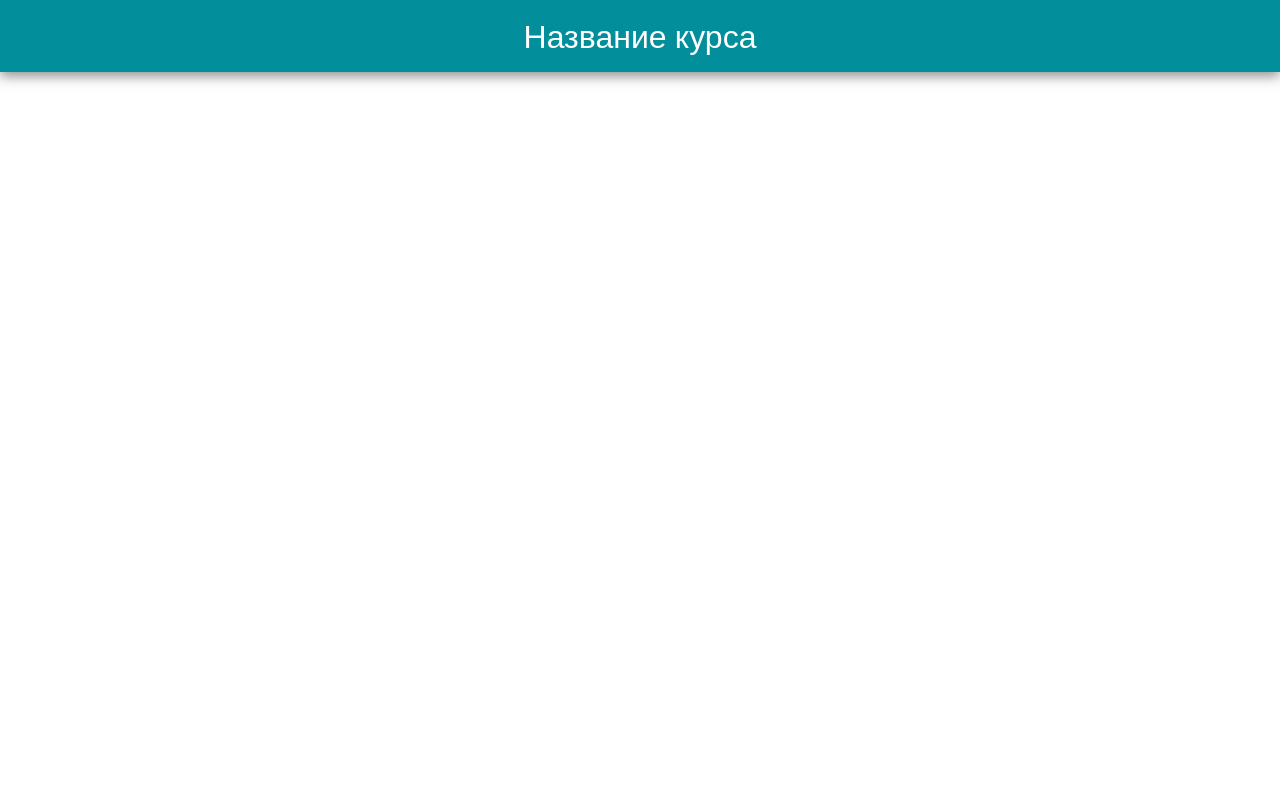
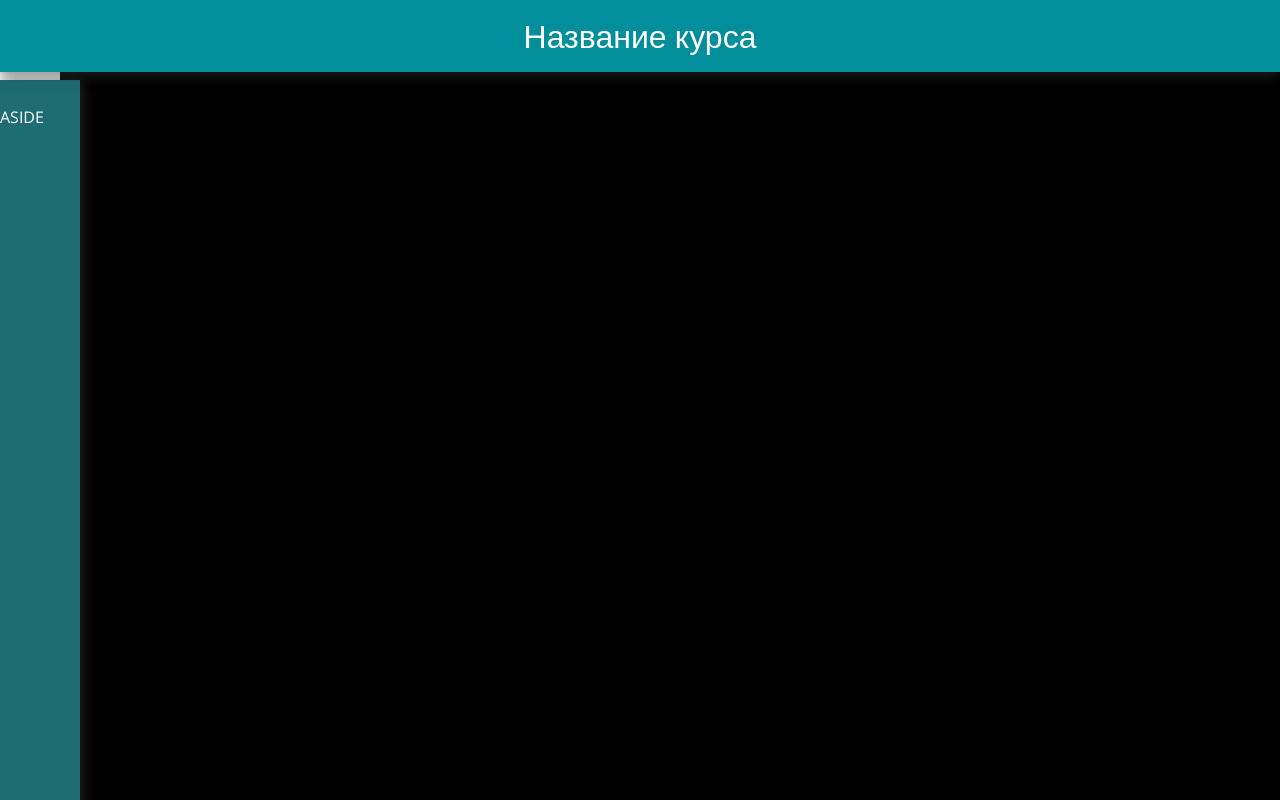
Before and after one commit to DenisDrozd/ira-project, an Angular app: page / in a window 1280 px wide. Shown: the top 800 px of the page. Built offline with nearby package versions, Linux system fonts and the light colour scheme.

Commit message:
page1-05: aside init

```diff
--- a/src/app/app.component.html
+++ b/src/app/app.component.html
@@ -1,4 +1,11 @@
 <app-header class="header"></app-header>
+<app-aside class="aside"></app-aside>
 <div class="body">
-
+    <div class="container">
+        <div class="row">
+            <div class="test">
+                tesd
+            </div>
+        </div>
+    </div>
 </div>
--- a/src/app/app.module.ts
+++ b/src/app/app.module.ts
@@ -3,11 +3,13 @@ import {NgModule} from '@angular/core';
 
 import {AppComponent} from './app.component';
 import {HeaderModule} from './header/header.module';
+import {AsideModule} from './aside/aside.module';
 
 @NgModule({
     imports: [
         BrowserModule,
-        HeaderModule
+        HeaderModule,
+        AsideModule
     ],
     declarations: [
         AppComponent
--- a/src/app/app.style.less
+++ b/src/app/app.style.less
@@ -1,3 +1,5 @@
+@import '../sharedStyle/index';
+
 :host {
     display: block;
 }
@@ -5,8 +7,23 @@
 .header {
     position: sticky;
     top: 0;
+    z-index: 3;
+}
+
+.aside {
+    position: fixed;
+    top: 0;
+    left: 0;
+    bottom: 0;
+    z-index: 2;
 }
 
 .body {
+    margin-left: 80px;
+}
+
+.test {
+    width: 100%;
     height: 200vh;
+    background-color: black;
 }
--- /dev/null
+++ b/src/app/aside/aside.component.html
@@ -0,0 +1,3 @@
+<div class="aside">
+    ASIDE
+</div>
--- /dev/null
+++ b/src/app/aside/aside.module.ts
@@ -0,0 +1,23 @@
+import {BrowserModule} from '@angular/platform-browser';
+import {NgModule} from '@angular/core';
+import {CommonModule} from '@angular/common';
+import {AsideComponent} from './aside.component';
+
+@NgModule({
+    imports: [
+        CommonModule,
+        BrowserModule
+    ],
+    declarations: [
+        AsideComponent
+    ],
+    exports: [
+        AsideComponent
+    ],
+    entryComponents: [
+        AsideComponent
+    ],
+    providers: [],
+    bootstrap: [AsideComponent]
+})
+export class AsideModule { }
--- /dev/null
+++ b/src/app/aside/aside.style.less
@@ -0,0 +1,20 @@
+@import '../../sharedStyle/index';
+
+:host {
+    display: block;
+}
+
+.aside {
+    .transition(width);
+    width: 80px;
+    height: 100%;
+    margin-top: 80px;
+    padding: 28px 0;
+    box-shadow: 4px 0 12px 0 fade(@black, 56);
+    color: @aside-color;
+    background-color: @aside-bg;
+
+    &:hover {
+        width: 320px;
+    }
+}
--- a/src/app/header/header.component.ts
+++ b/src/app/header/header.component.ts
@@ -1,4 +1,4 @@
-import { Component } from '@angular/core';
+import {Component} from '@angular/core';
 
 @Component({
     selector: 'app-header',
--- a/src/sharedStyle/grid.less
+++ b/src/sharedStyle/grid.less
@@ -75,22 +75,4 @@
 .container {
     width: 100%;
     box-sizing: border-box;
-    margin: 0 auto;
-
-    @media @mobile {
-        padding-left: 16px;
-        padding-right: 16px;
-    }
-
-    @media @tablet-interval {
-        max-width: @sb-container-tablet;
-    }
-
-    @media @desktop-interval {
-        max-width: @sb-container-desktop;
-    }
-
-    @media @desktop-lg-min {
-        max-width: @sb-container-fullscreen;
-    }
 }
--- a/src/sharedStyle/variables.less
+++ b/src/sharedStyle/variables.less
@@ -9,6 +9,8 @@
 
 @header-bg: @color-palette-1;
 @header-color: @white;
+@aside-bg: @color-palette-2;
+@aside-color: @white;
 
 @mobile: ~'screen and (max-width: 639px)';
 @mobile-min: ~'screen and (min-width: 300px)';
@@ -20,7 +22,3 @@
 @desktop-min: ~'screen and (min-width: 960px)';
 @desktop-interval: ~'(min-width: 960px) and (max-width: 1359px)';
 @desktop-lg-min: ~'screen and (min-width: 1360px)';
-
-@sb-container-tablet: 608px;
-@sb-container-desktop: 824px;
-@sb-container-fullscreen: 1104px;
--- a/src/styles.less
+++ b/src/styles.less
@@ -3,4 +3,8 @@
 body {
     font-family: 'Open Sans', sans-serif;
     font-weight: 300;
+
+    & * {
+        box-sizing: border-box;
+    }
 }
```
Also changed, not shown: src/app/aside/aside.component.ts (added, +10 -0 lines).
